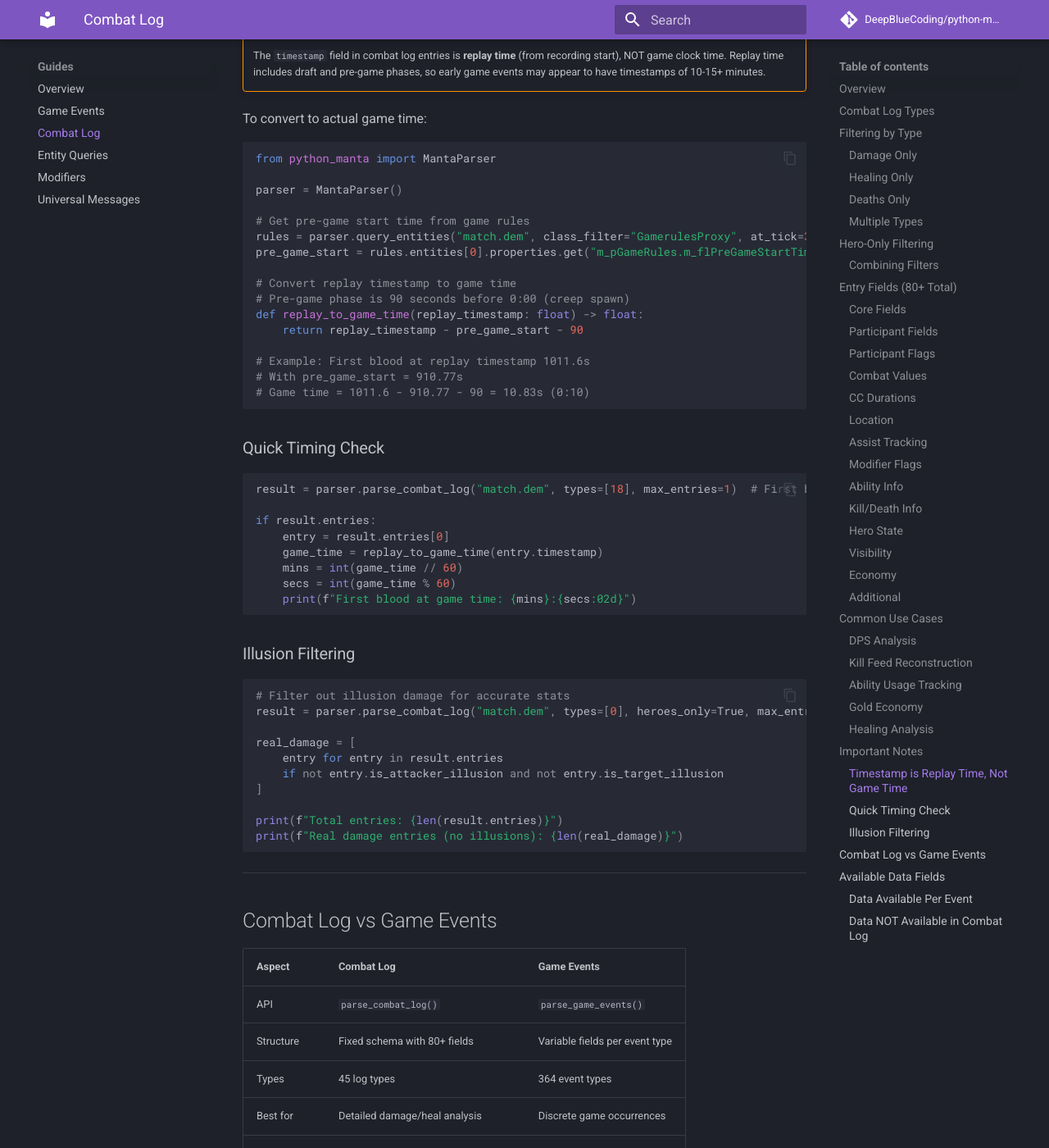
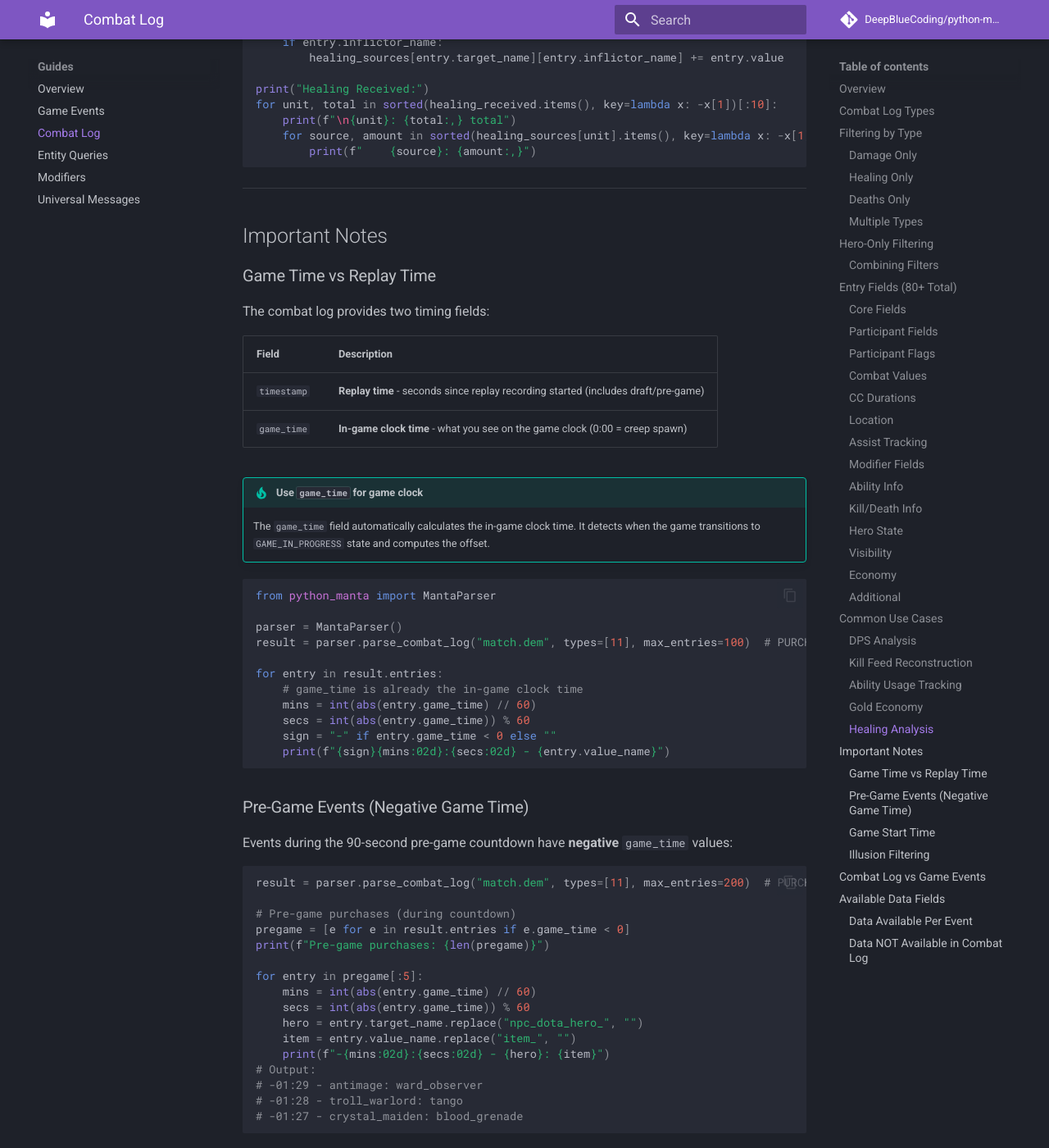
Before and after one commit to DeepBlueCoding/python-manta, an MkDocs documentation site: the page built from docs/guides/combat-log.md, in a window 1280 px wide and 1400 px high, scrolled down 11905 px. Shown: the whole window at 82% size. Built offline with MkDocs 1.6.1 and Material for MkDocs 9.7.7, drawn with Linux system fonts in a browser that asks for light colours; comment, search, counter and statistics services are not loaded; the version menu is left out; some of the changed text lies outside the part shown.

Commit message:
feat: add game_time field and resolve all combat log string table indices
- Add game_time field that provides accurate in-game clock time
  (0:00 = creep spawn, negative values for pre-game events)
- Add game_start_time to CombatLogResult for reference
- Resolve value_name for PURCHASE events (item names)
- Resolve modifier_ability_name, modifier_purge_ability_name,
  modifier_purge_npc_name for modifier events
- Add comprehensive integration tests validating against OpenDota API
- Update documentation with new fields and timing examples

🤖 Generated with [Claude Code](https://claude.com/claude-code)

Co-Authored-By: Claude <noreply@anthropic.com>

````diff
--- a/docs/guides/combat-log.md
+++ b/docs/guides/combat-log.md
@@ -2,7 +2,7 @@
 # Combat Log Guide
 
 ??? info "AI Summary"
-    Parse structured combat log entries with `parse_combat_log()`. Filter by 45 log types including DAMAGE (0), HEAL (1), MODIFIER_ADD (2), DEATH (4), ABILITY (5), ITEM (6), FIRST_BLOOD (18). 80+ fields per entry including health tracking, stun/slow durations, assist players, damage types, hero levels, and location. Use `heroes_only=True` for hero-related entries. Ideal for fight reconstruction and damage analysis. Note: `timestamp` is replay time (includes draft), not game clock - convert using `m_pGameRules.m_flPreGameStartTime`.
+    Parse structured combat log entries with `parse_combat_log()`. Filter by 45 log types including DAMAGE (0), HEAL (1), MODIFIER_ADD (2), DEATH (4), ABILITY (5), ITEM (6), PURCHASE (11), FIRST_BLOOD (18). 80+ fields per entry including health tracking, stun/slow durations, assist players, damage types, hero levels, and location. Use `heroes_only=True` for hero-related entries. The `game_time` field provides accurate in-game clock time (can be negative for pre-game events). The `value_name` field resolves item names for PURCHASE events.
 
 ---
 
@@ -165,8 +165,9 @@ Each `CombatLogEntry` contains comprehensive data for fight analysis:
 | `net_tick` | int | Network tick |
 | `type` | int | Combat log type ID (0-44) |
 | `type_name` | str | Human-readable type name |
-| `timestamp` | float | Game time in seconds |
+| `timestamp` | float | Replay time in seconds (includes draft/pre-game) |
 | `timestamp_raw` | float | Raw timestamp value |
+| `game_time` | float | **In-game clock time** (0:00 = creep spawn, can be negative for pre-game) |
 
 ### Participant Fields
 
@@ -192,7 +193,8 @@ Each `CombatLogEntry` contains comprehensive data for fight analysis:
 
 | Field | Type | Description |
 |-------|------|-------------|
-| `value` | int | Damage/heal amount |
+| `value` | int | Damage/heal amount (or string table index for PURCHASE events) |
+| `value_name` | str | Resolved name from CombatLogNames (e.g., item name for PURCHASE) |
 | `health` | int | Target HP **after** this event |
 | `damage_type` | int | Damage type (physical/magical/pure) |
 | `damage_category` | int | Damage category |
@@ -223,7 +225,7 @@ Each `CombatLogEntry` contains comprehensive data for fight analysis:
 | `assist_player3` | int | Fourth assist player ID |
 | `assist_players` | List[int] | All assist player IDs |
 
-### Modifier Flags
+### Modifier Fields
 
 | Field | Type | Description |
 |-------|------|-------------|
@@ -237,6 +239,12 @@ Each `CombatLogEntry` contains comprehensive data for fight analysis:
 | `modifier_hidden` | bool | Modifier is hidden from UI |
 | `modifier_purged` | bool | Modifier was purged |
 | `no_physical_damage_modifier` | bool | Blocks physical damage |
+| `modifier_ability` | int | Ability index in CombatLogNames |
+| `modifier_ability_name` | str | Resolved ability name that applied this modifier |
+| `modifier_purge_ability` | int | Ability index that purged this modifier |
+| `modifier_purge_ability_name` | str | Resolved ability name that purged this modifier |
+| `modifier_purge_npc` | int | NPC index that purged this modifier |
+| `modifier_purge_npc_name` | str | Resolved NPC name that purged this modifier |
 
 ### Ability Info
 
@@ -401,44 +409,68 @@ for unit, total in sorted(healing_received.items(), key=lambda x: -x[1])[:10]:
 
 ## Important Notes
 
-### Timestamp is Replay Time, Not Game Time
+### Game Time vs Replay Time
 
-!!! warning
+The combat log provides two timing fields:
 
-    The `timestamp` field in combat log entries is **replay time** (from recording start), NOT game clock time. Replay time includes draft and pre-game phases, so early game events may appear to have timestamps of 10-15+ minutes.
+| Field | Description |
+|-------|-------------|
+| `timestamp` | **Replay time** - seconds since replay recording started (includes draft/pre-game) |
+| `game_time` | **In-game clock time** - what you see on the game clock (0:00 = creep spawn) |
 
-To convert to actual game time:
+!!! tip "Use `game_time` for game clock"
+
+    The `game_time` field automatically calculates the in-game clock time. It detects when the game transitions to `GAME_IN_PROGRESS` state and computes the offset.
 
 ```python
 from python_manta import MantaParser
 
 parser = MantaParser()
+result = parser.parse_combat_log("match.dem", types=[11], max_entries=100)  # PURCHASE events
 
-# Get pre-game start time from game rules
-rules = parser.query_entities("match.dem", class_filter="GamerulesProxy", at_tick=30000)
-pre_game_start = rules.entities[0].properties.get("m_pGameRules.m_flPreGameStartTime", 0)
-
-# Convert replay timestamp to game time
-# Pre-game phase is 90 seconds before 0:00 (creep spawn)
-def replay_to_game_time(replay_timestamp: float) -> float:
-    return replay_timestamp - pre_game_start - 90
-
-# Example: First blood at replay timestamp 1011.6s
-# With pre_game_start = 910.77s
-# Game time = 1011.6 - 910.77 - 90 = 10.83s (0:10)
+for entry in result.entries:
+    # game_time is already the in-game clock time
+    mins = int(abs(entry.game_time) // 60)
+    secs = int(abs(entry.game_time)) % 60
+    sign = "-" if entry.game_time < 0 else ""
+    print(f"{sign}{mins:02d}:{secs:02d} - {entry.value_name}")
 ```
 
-### Quick Timing Check
+### Pre-Game Events (Negative Game Time)
+
+Events during the 90-second pre-game countdown have **negative** `game_time` values:
+
+```python
+result = parser.parse_combat_log("match.dem", types=[11], max_entries=200)  # PURCHASE
+
+# Pre-game purchases (during countdown)
+pregame = [e for e in result.entries if e.game_time < 0]
+print(f"Pre-game purchases: {len(pregame)}")
+
+for entry in pregame[:5]:
+    mins = int(abs(entry.game_time) // 60)
+    secs = int(abs(entry.game_time)) % 60
+    hero = entry.target_name.replace("npc_dota_hero_", "")
+    item = entry.value_name.replace("item_", "")
+    print(f"-{mins:02d}:{secs:02d} - {hero}: {item}")
+# Output:
+# -01:29 - antimage: ward_observer
+# -01:28 - troll_warlord: tango
+# -01:27 - crystal_maiden: blood_grenade
+```
+
+### Game Start Time
+
+The `CombatLogResult` includes `game_start_time` which is the replay timestamp when the game clock hit 0:00:
 
 ```python
 result = parser.parse_combat_log("match.dem", types=[18], max_entries=1)  # First blood
 
+print(f"Game started at replay time: {result.game_start_time:.1f}s")
+
 if result.entries:
     entry = result.entries[0]
-    game_time = replay_to_game_time(entry.timestamp)
-    mins = int(game_time // 60)
-    secs = int(game_time % 60)
-    print(f"First blood at game time: {mins}:{secs:02d}")
+    print(f"First blood at {entry.game_time:.0f}s game time")
 ```
 
 ### Illusion Filtering
@@ -484,6 +516,7 @@ The combat log exposes raw data that can be used by other tools for analysis or
 | HP after event | `health` | Target's HP after this event |
 | Damage/heal amount | `value` | Raw numeric value |
 | Ability/item name | `inflictor_name` | Internal name (e.g., "pugna_nether_blast") |
+| Item name (PURCHASE) | `value_name` | Resolved item name for PURCHASE events |
 | Ability level | `ability_level` | 1-4+ |
 | Assist player IDs | `assist_players` | List of player IDs |
 | Stun duration | `stun_duration` | Seconds |
@@ -495,7 +528,8 @@ The combat log exposes raw data that can be used by other tools for analysis or
 | Has Aghanim's | `attacker_has_scepter` | Boolean |
 | Hero levels | `attacker_hero_level`, `target_hero_level` | Integer |
 | Position | `location_x`, `location_y` | Map coordinates |
-| Timestamp | `timestamp` | Game time in seconds |
+| Game time | `game_time` | In-game clock time (can be negative for pre-game) |
+| Replay timestamp | `timestamp` | Replay time in seconds |
 
 ### Data NOT Available in Combat Log
 
--- a/pyproject.toml
+++ b/pyproject.toml
@@ -4,7 +4,7 @@ build-backend = "setuptools.build_meta"
 
 [project]
 name = "python-manta"
-version = "1.4.5.1-dev7"
+version = "1.4.5.1-dev8"
 description = "Python interface for the Manta Dota 2 replay parser"
 readme = "README.md"
 license = {text = "MIT"}
````
Also changed, not shown: 3 other files.
